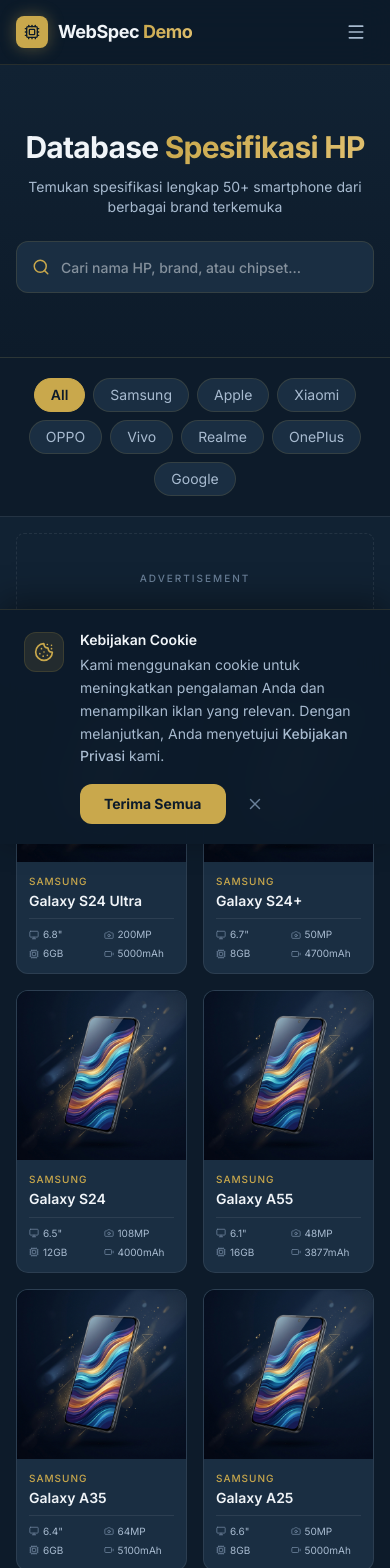
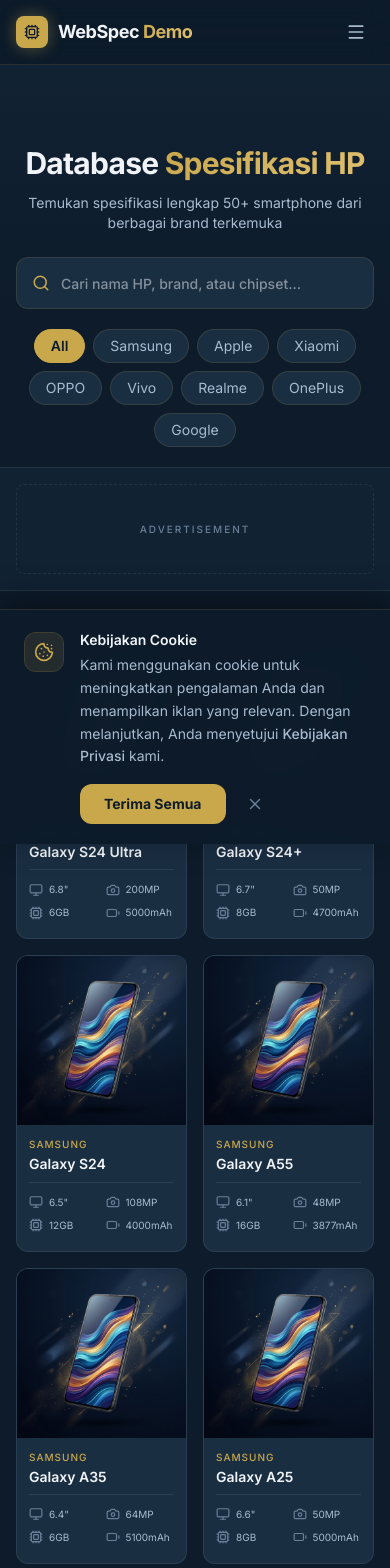
Before and after one commit to Deearss/demo-website-spekhp, a Next.js app: page / in a window 390 px wide. Shown: the top 1568 px of the page. Built offline with nearby package versions, Linux system fonts and the light colour scheme.

Commit message:
style: improve UI spacing and icon sizing in PhoneGrid and hero section

```diff
--- a/src/app/page.tsx
+++ b/src/app/page.tsx
@@ -28,11 +28,11 @@
       <main className="flex-1">
         {/* ── Hero / Search ── */}
         <section
-          className="w-full py-16 px-4"
+          className="w-full pt-20 px-4"
           style={{
             background:
               "linear-gradient(180deg, var(--bg-2) 0%, var(--bg) 100%)",
-            borderBottom: "1px solid var(--border)",
+            // borderBottom: "1px solid var(--border)",
           }}
         >
           <div className="mx-auto max-w-2xl flex flex-col items-center gap-6 text-center">
--- a/src/components/home/PhoneGrid.tsx
+++ b/src/components/home/PhoneGrid.tsx
@@ -63,19 +63,19 @@
 
             {/* Stats */}
             <div
-              className="grid grid-cols-2 gap-1 pt-2"
+              className="grid grid-cols-2 gap-2 pt-3 pb-1.5"
               style={{ borderTop: "1px solid var(--border-2)" }}
             >
               {[
-                { icon: <Monitor size={10} />, val: phone.displayInches },
-                { icon: <Camera size={10} />, val: phone.mainCameraMP },
+                { icon: <Monitor size={14} />, val: phone.displayInches },
+                { icon: <Camera size={14} />, val: phone.mainCameraMP },
                 {
-                  icon: <Cpu size={10} />,
+                  icon: <Cpu size={14} />,
                   val: phone.ramChipset.split("/")[0].trim(),
                 },
-                { icon: <Battery size={10} />, val: phone.batteryMah },
+                { icon: <Battery size={14} />, val: phone.batteryMah },
               ].map((s, i) => (
-                <div key={i} className="flex items-center gap-1">
+                <div key={i} className="flex items-center gap-1.5">
                   <span style={{ color: "var(--text-3)" }}>{s.icon}</span>
                   <span
                     className="text-[10px] truncate"
```
